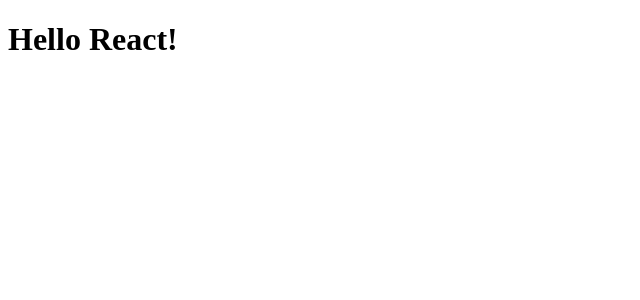
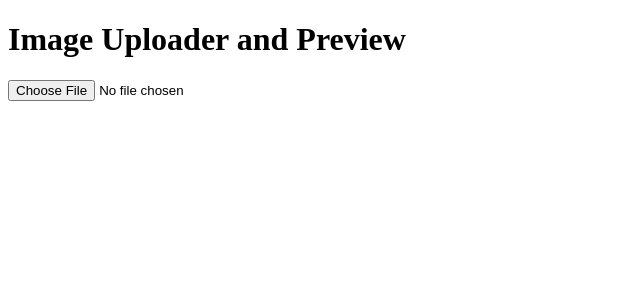
Before and after one commit to PocoPota/huesnap, a React (Create React App) app: page / in a window 1280 px wide. Shown: the top 300 px of the page, without its empty margins (0-640 px from the left). Built offline with nearby package versions, Linux system fonts and the light colour scheme.

Commit message:
画像アップローダー

```diff
--- a/src/App.jsx
+++ b/src/App.jsx
@@ -1,8 +1,25 @@
-import './style/style.scss';
+import React, { useState } from "react";
+import ImageUploader from "./ImageUploader";
+import "./style/style.scss";
 
 function App() {
+  const [previewImage, setPreviewImage] = useState(null);
+
+  const handleImageUpload = (imageData) => {
+    setPreviewImage(imageData);
+  };
+
   return (
-    <h1>Hello React!</h1>
+    <>
+      <h1>Image Uploader and Preview</h1>
+      <ImageUploader onImageUpload={handleImageUpload} />
+      {previewImage && (
+        <>
+          <h2>Preview</h2>
+          <img src={previewImage} />
+        </>
+      )}
+    </>
   );
 }
 
--- /dev/null
+++ b/src/ImageUploader.jsx
@@ -0,0 +1,26 @@
+import React, { useState } from "react";
+
+const ImageUploader = ({ onImageUpload }) => {
+  const [selectedImage, setSelectedImage] = useState(null);
+
+  const handleImageChange = (event) => {
+    const file = event.target.files[0];
+    if (file) {
+      const reader = new FileReader();
+      reader.onloadend = () => {
+        setSelectedImage(reader.result);
+        onImageUpload(reader.result);
+      };
+      reader.readAsDataURL(file);
+    }
+  };
+
+  return (
+    <>
+      <input type="file" accept="image/*" onChange={handleImageChange} />
+      {selectedImage && <img src={selectedImage} />}
+    </>
+  );
+};
+
+export default ImageUploader;
```
